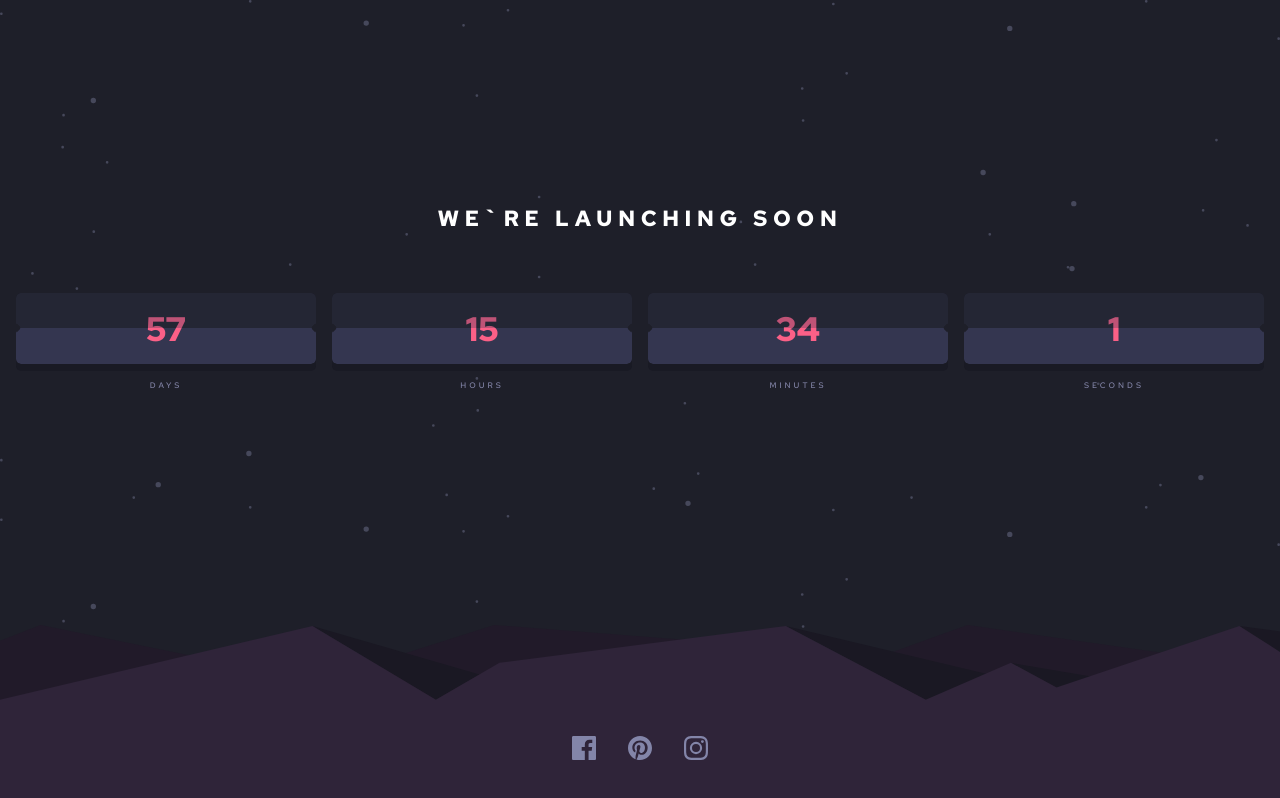
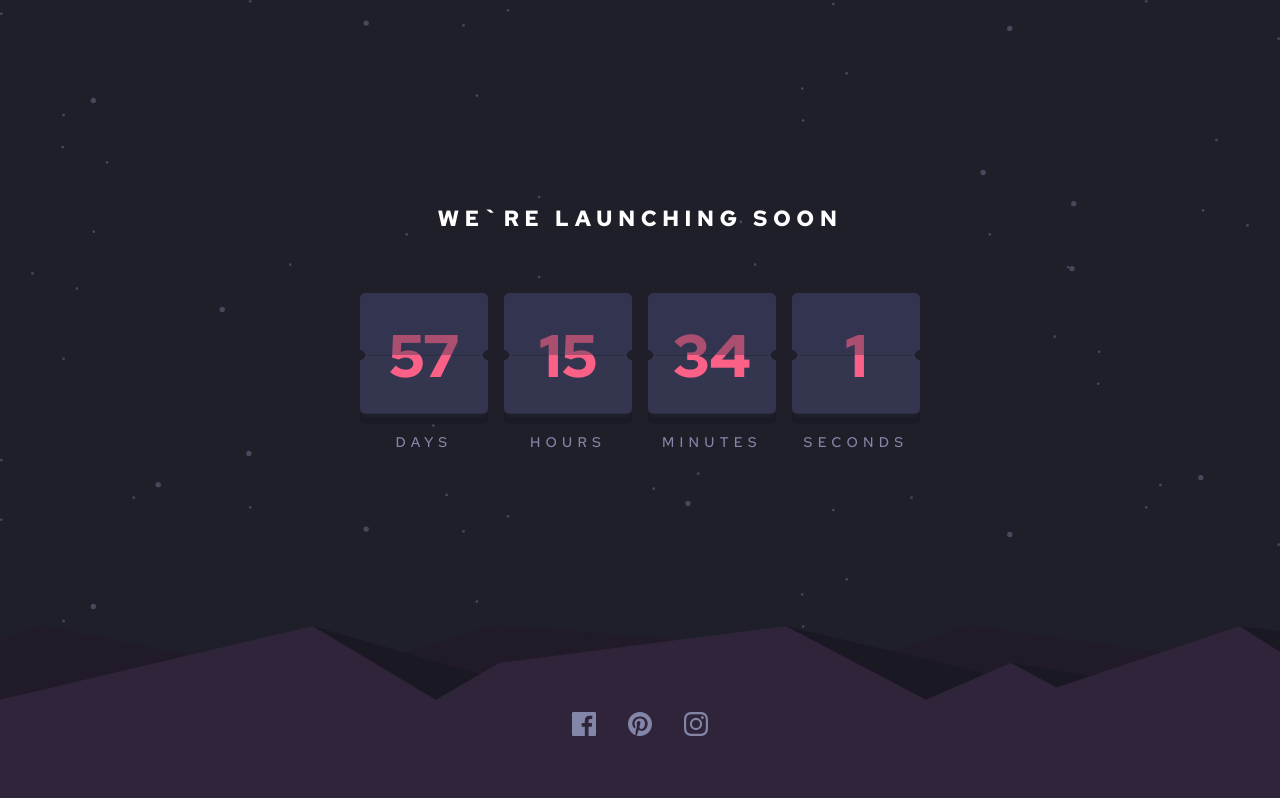
Before and after one commit to Mateeb11/launch-countdown-timer, a React (Vite) app: page / in a window 1280 px wide. Built offline with nearby package versions, Linux system fonts and the light colour scheme.

Commit message:
Made the website responsive for desktop

```diff
--- a/src/Components/Countdown/Countdown.jsx
+++ b/src/Components/Countdown/Countdown.jsx
@@ -16,6 +16,13 @@ export default function Countdown() {
   setInterval(() => {
     let now = new Date().getTime();
     let distance = countDownDate - now;
+
+    if (distance < 0) {
+      setDays("00");
+      setHours("00");
+      setMinutes("00");
+      setSeconds("00");
+    } else {
       let d = Math.floor(distance / (1000 * 60 * 60 * 24));
       let h = Math.floor((distance % (1000 * 60 * 60 * 24)) / (1000 * 60 * 60));
       let m = Math.floor((distance % (1000 * 60 * 60)) / (1000 * 60));
@@ -25,6 +32,7 @@ export default function Countdown() {
       h != hours && setHours(h);
       m != minutes && setMinutes(m);
       s != seconds && setSeconds(s);
+    }
   }, 1000);
   return (
     <div className={classes.container}>
--- a/src/Components/Countdown/Countdown.module.scss
+++ b/src/Components/Countdown/Countdown.module.scss
@@ -6,6 +6,7 @@
   right: 0;
 
   display: grid;
+  justify-content: center;
 
   gap: 1em;
   text-align: center;
--- a/src/Components/Countdown/Number.jsx
+++ b/src/Components/Countdown/Number.jsx
@@ -5,6 +5,7 @@ export default function Number({ number, type }) {
   return (
     <div className={classes.container}>
       <div className={classes.numberContainer}>
+        <div className={classes.overlay}></div>
         <p className={classes.number}>{number}</p>
       </div>
       <p className={classes.countdownText}>{type}</p>
--- a/src/Components/Countdown/Number.module.scss
+++ b/src/Components/Countdown/Number.module.scss
@@ -1,6 +1,10 @@
 .container {
   display: grid;
   gap: 1em;
+
+  @media (min-width: 700px) {
+    width: 8em;
+  }
 
   .numberContainer {
     display: grid;
@@ -8,7 +12,7 @@
 
     padding: 0.375em 0.25em;
 
-    font-size: var(--fs-larger);
+    font-size: var(--fs-large);
     font-weight: var(--fw-bold);
 
     color: var(--soft-red);
@@ -29,18 +33,23 @@
       position: absolute;
       height: 50%;
       width: 100%;
-      z-index: -1;
+      z-index: -10;
 
       content: "";
 
       background-color: var(--dark-desaturated-blue);
-      opacity: 0.3;
+      // opacity: 0.3;
 
-      --mask: radial-gradient(4px at 4px 100%, #0000 98%, #000) -4px;
+      --mask: radial-gradient(5px at 5px 100%, #0000 98%, #000) -5px;
       -webkit-mask: var(--mask);
       mask: var(--mask);
 
       border-radius: 5px;
+      // border-bottom: 0.1px solid var(--very-dark-blue);
+
+      &::after {
+        background-color: #000;
+      }
     }
     &::before {
       position: absolute;
@@ -53,11 +62,35 @@
 
       background-color: var(--dark-desaturated-blue);
 
-      --mask: radial-gradient(4px at 4px 0, #0000 98%, #000) -4px;
+      --mask: radial-gradient(5px at 5px 0, #0000 98%, #000) -5px;
       -webkit-mask: var(--mask);
       mask: var(--mask);
 
       border-radius: 5px;
+
+      transform: rotateX(20deg) translateY(-2.5%);
+    }
+
+    .overlay {
+      height: 50%;
+      top: 0;
+      left: 0;
+      right: 0;
+      position: absolute;
+      background-color: var(--dark-desaturated-blue);
+      z-index: 1;
+
+      opacity: 0.4;
+      --mask: radial-gradient(5px at 5px 100%, #0000 98%, #000) -5px;
+      -webkit-mask: var(--mask);
+      mask: var(--mask);
+
+      border-radius: 5px;
+    }
+
+    @media (min-width: 700px) {
+      font-size: var(--fs-larger);
+      // padding-inline: 0.5em;
     }
   }
 
@@ -67,5 +100,9 @@
     letter-spacing: 0.375em;
 
     color: var(--grayish-blue);
+
+    @media (min-width: 700px) {
+      font-size: var(--fs-medium);
+    }
   }
 }
--- a/src/Components/Social/Social.module.scss
+++ b/src/Components/Social/Social.module.scss
@@ -1,6 +1,6 @@
 .container {
   position: absolute;
-  bottom: 5%;
+  bottom: 8%;
   left: 0;
   right: 0;
 
--- a/src/index.scss
+++ b/src/index.scss
@@ -22,8 +22,8 @@
   --fs-small: 8px;
   --fs-medium: 14px;
   --fs-semi-medium: 22px;
-  --fs-large: 28px;
-  --fs-larger: 34px;
+  --fs-large: 34px;
+  --fs-larger: 60px;
 
   /// Font
 
```
Lines whose indentation alone changed are shown as unchanged.
